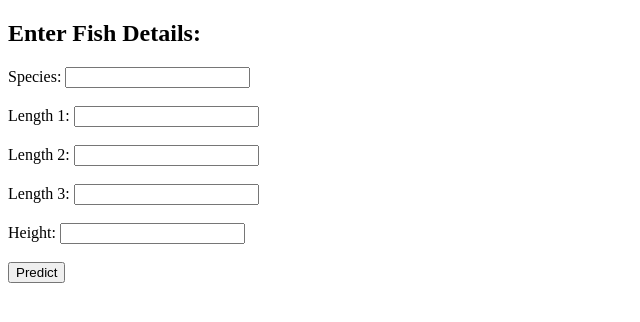
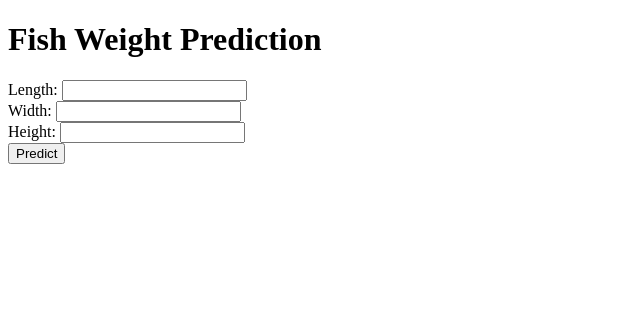
Before and after one commit to oneeyed-yggdrasil/Lab4_AI_Enterprise, a Flask app: page / in a window 1280 px wide. Shown: the top 322 px of the page, without its empty margins (0-640 px from the left). Run offline with Flask 3, Linux system fonts and the light colour scheme; parts of the project's set-up code (start-up, migrations or seed data) failed here and were passed over.

Commit message:
💥 Break

```diff
--- a/app.py
+++ b/app.py
@@ -2,25 +2,18 @@ from flask import Flask, render_template, request, jsonify
 import joblib
 
 app = Flask(__name__)
-model = joblib.load('models/your_trained_model.pkl')
+
+# Load the trained model
+model = joblib.load("fish_weight_prediction_model.pkl")
 
 @app.route('/')
-def index():
-    return render_template('input.html')
+def home():
+    return render_template('index.html')
 
 @app.route('/predict', methods=['POST'])
 def predict():
-    # Get form data
-    species = request.json['species']
-    length1 = float(request.json['length1'])
-    length2 = float(request.json['length2'])
-    length3 = float(request.json['length3'])
-    height = float(request.json['height'])
-
-    # Make prediction using the model
-    prediction = model.predict([[length1, length2, length3, height]])[0]
-
-    # Return prediction as JSON
+    features = [float(x) for x in request.form.values()]  # Assuming inputs are provided through a form
+    prediction = model.predict([features])[0]
     return jsonify({'prediction': prediction})
 
 if __name__ == '__main__':
--- a/static/scripts.js
+++ b/static/scripts.js
@@ -1,37 +1,37 @@
-document.addEventListener('DOMContentLoaded', function() {
-    const form = document.getElementById('fish-form');
+const form = document.getElementById('fish-form');
+const predictionElement = document.getElementById('prediction');
 
-    form.addEventListener('submit', function(event) {
-        event.preventDefault(); // Prevent the form from submitting normally
+form.addEventListener('submit', async (event) => {
+  event.preventDefault();
 
-        const formData = new FormData(form);
+  const species = document.getElementById('species').value;
+  const length1 = parseFloat(document.getElementById('length1').value);
+  const length2 = parseFloat(document.getElementById('length2').value);
+  const length3 = parseFloat(document.getElementById('length3').value);
+  const width = parseFloat(document.getElementById('width').value);
 
-        // Convert form data to JSON object
-        const jsonObject = {};
-        formData.forEach(function(value, key) {
-            jsonObject[key] = value;
-        });
+  const data = {
+    species,
+    length1,
+    length2,
+    length3,
+    width,
+  };
 
-        // Send form data to Flask backend
-        fetch('/predict', {
-            method: 'POST',
-            headers: {
-                'Content-Type': 'application/json'
-            },
-            body: JSON.stringify(jsonObject)
-        })
-        .then(response => response.json())
-        .then(data => {
-            // Display prediction results
-            displayPrediction(data.prediction);
-        })
-        .catch(error => {
-            console.error('Error:', error);
-        });
+  try {
+    const response = await fetch('/predict_weight', {
+      method: 'POST',
+      headers: { 'Content-Type': 'application/json' },
+      body: JSON.stringify(data),
     });
 
-    function displayPrediction(prediction) {
-        const resultContainer = document.getElementById('prediction-result');
-        resultContainer.innerHTML = `Predicted Weight: ${prediction} grams`;
-    }
+    const predictionData = await response.json();
+    const predictedWeight = predictionData.predicted_weight;
+
+    predictionElement.textContent = `Predicted Weight: ${predictedWeight.toFixed(2)} cm`;
+
+  } catch (error) {
+    console.error('Error:', error);
+    predictionElement.textContent = 'Error: Failed to predict weight.';
+  }
 });
--- /dev/null
+++ b/templates/index.html
@@ -0,0 +1,43 @@
+<!DOCTYPE html>
+<html lang="en">
+<head>
+    <meta charset="UTF-8">
+    <meta name="viewport" content="width=device-width, initial-scale=1.0">
+    <title>Fish Weight Prediction</title>
+</head>
+<body>
+    <h1>Fish Weight Prediction</h1>
+    <form id="fishForm">
+        <label for="length">Length: </label>
+        <input type="text" id="length" name="length">
+        <br>
+        <label for="width">Width: </label>
+        <input type="text" id="width" name="width">
+        <br>
+        <label for="height">Height: </label>
+        <input type="text" id="height" name="height">
+        <br>
+        <button type="button" onclick="predict()">Predict</button>
+    </form>
+    <p id="result"></p>
+
+    <script>
+        function predict() {
+            var form = document.getElementById("fishForm");
+            var formData = new FormData(form);
+
+            fetch("/predict", {
+                method: "POST",
+                body: formData
+            })
+            .then(response => response.json())
+            .then(data => {
+                document.getElementById("result").innerHTML = "Predicted Weight: " + data.prediction.toFixed(2) + " g";
+            })
+            .catch(error => {
+                console.error("Error:", error);
+            });
+        }
+    </script>
+</body>
+</html>
--- a/templates/input.html
+++ /dev/null
@@ -1,31 +0,0 @@
-<!DOCTYPE html>
-<html lang="en">
-<head>
-    <meta charset="UTF-8">
-    <meta name="viewport" content="width=device-width, initial-scale=1.0">
-    <title>Fish Weight Prediction</title>
-</head>
-<body>
-    <h2>Enter Fish Details:</h2>
-    <form action="/predict" method="post">
-        <label for="species">Species:</label>
-        <input type="text" id="species" name="species" required><br><br>
-
-        <label for="length1">Length 1:</label>
-        <input type="number" id="length1" name="length1" required><br><br>
-
-        <label for="length2">Length 2:</label>
-        <input type="number" id="length2" name="length2" required><br><br>
-
-        <label for="length3">Length 3:</label>
-        <input type="number" id="length3" name="length3" required><br><br>
-
-        <label for="height">Height:</label>
-        <input type="number" id="height" name="height" required><br><br>
-
-        <button type="submit">Predict</button>
-    </form>
-    <script src="scripts.js"></script>
-
-</body>
-</html>
```
Also changed, not shown: model.py (added, +14 -0 lines), static/styles.css (+15 -14 lines), 1 other file.
